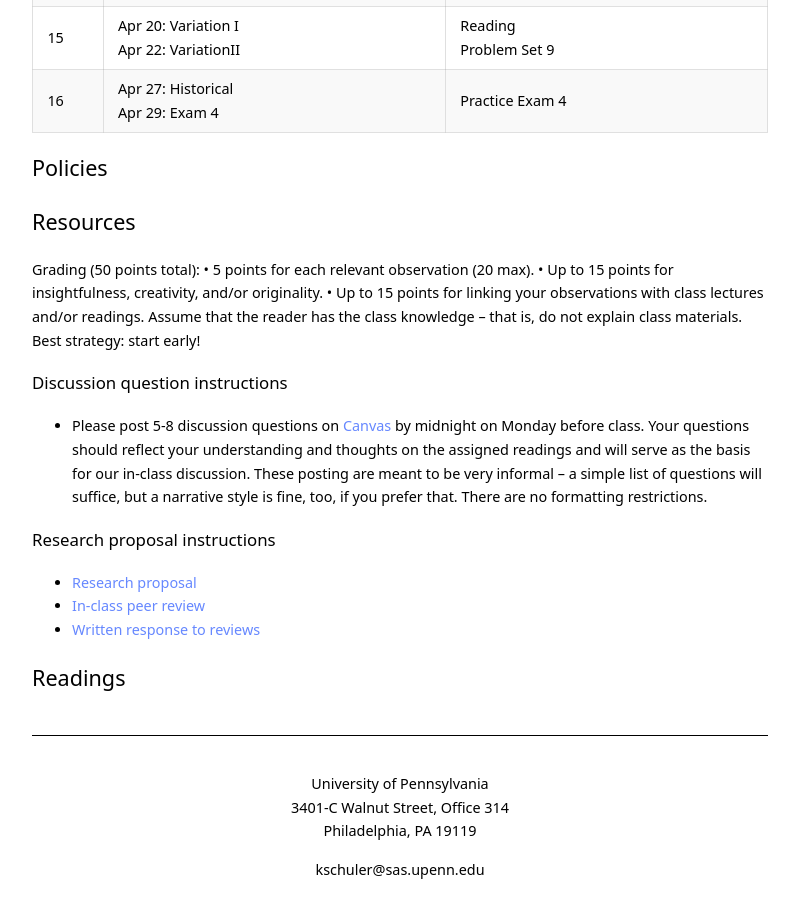
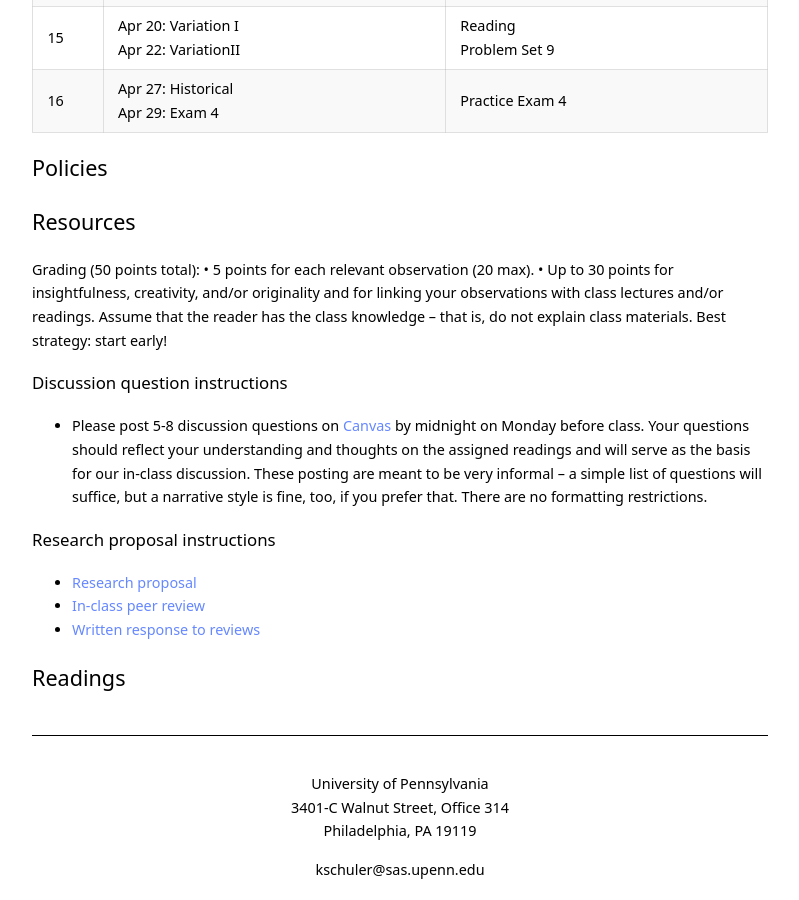
Before and after one commit to kschuler/ling001, a Jekyll site: the page built from ling001/index.md, in a window 1280 px wide and 900 px high, scrolled down 1685 px. Shown: the whole window, without its empty margins (240-1039 px from the left). Built offline with Jekyll 4.4.1, drawn with Linux system fonts in a browser that asks for light colours.

Commit message:
Update index.md

```diff
--- a/ling001/index.md
+++ b/ling001/index.md
@@ -48,9 +48,7 @@ Wk  | Topic | Readings & Practice Problems
 ## Resources
 Grading (50 points total):
 • 5 points for each relevant observation (20 max).
-• Up to 15 points for insightfulness, creativity, and/or originality.
-• Up to 15 points for linking your observations with class lectures and/or readings. Assume that
-the reader has the class knowledge – that is, do not explain class materials. Best strategy: start early!
+• Up to 30 points for insightfulness, creativity, and/or originality and for linking your observations with class lectures and/or readings. Assume that the reader has the class knowledge – that is, do not explain class materials. Best strategy: start early!
 
 ### Discussion question instructions
 
```
